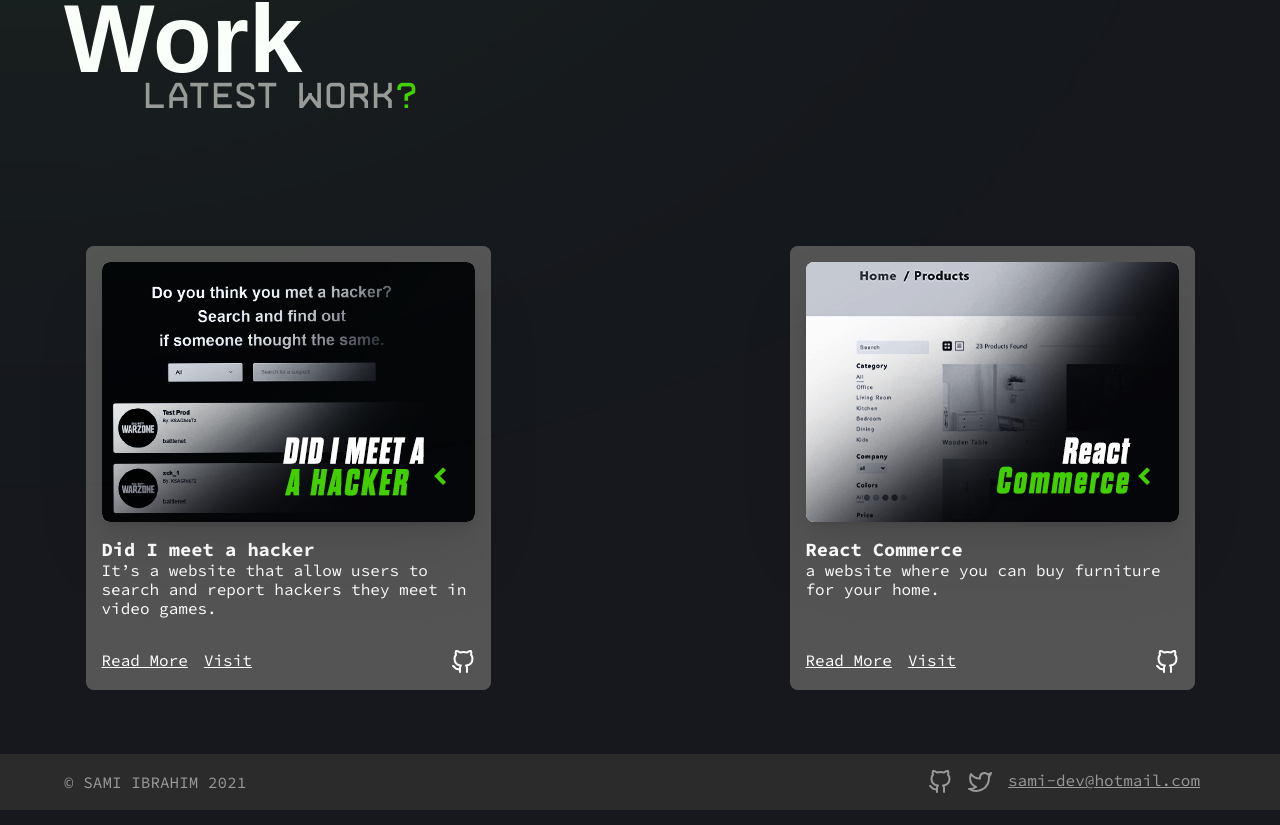
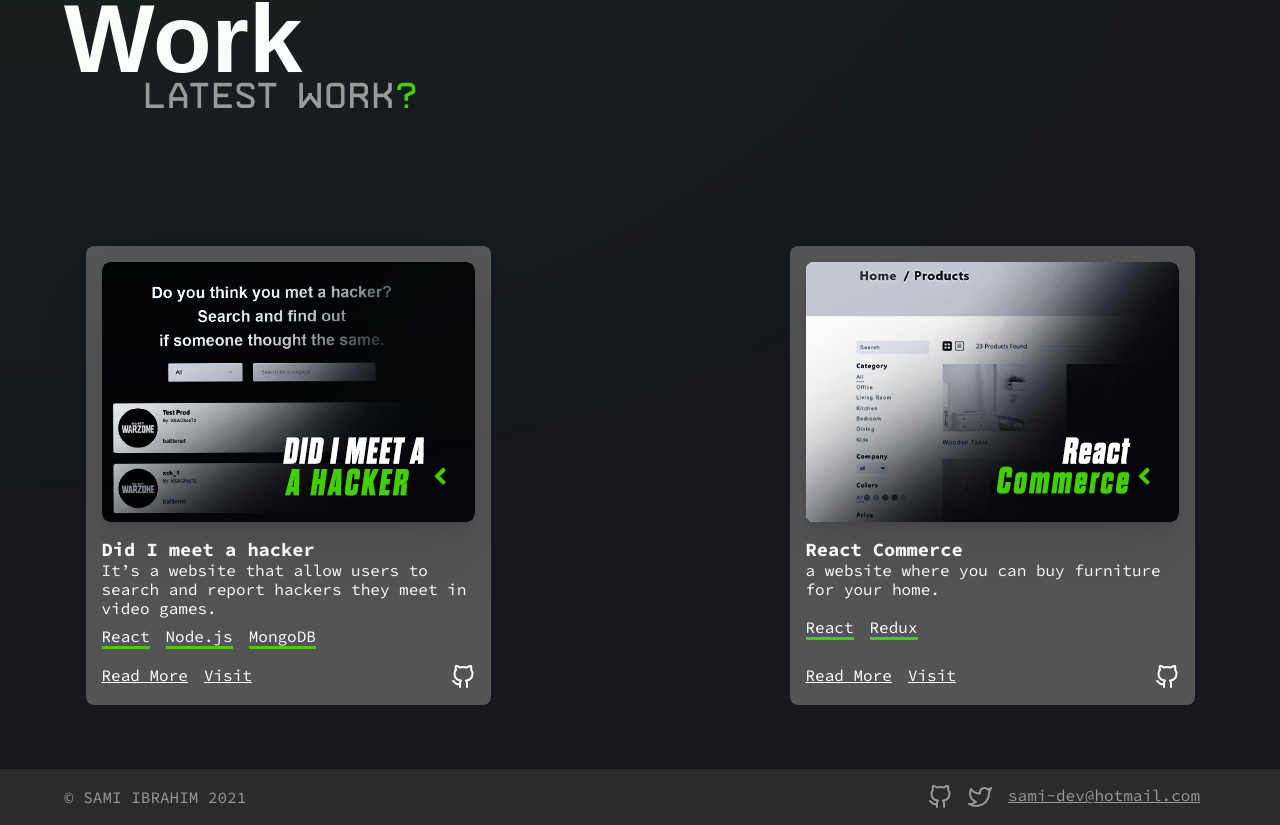
Before and after one commit to SamiKamal/portfolio, a React (Create React App) app: page / in a window 1280 px wide. Shown: the part 687-1512 px from the top of the page. Built offline with nearby package versions, Linux system fonts and the light colour scheme; a web font is replaced by a local one.

Commit message:
Add the stack to WordCard

```diff
--- a/src/components/WorkCard/index.js
+++ b/src/components/WorkCard/index.js
@@ -4,7 +4,7 @@ import { Link } from 'react-router-dom'
 import styled from 'styled-components'
 import { QUERIES } from '../../util/constants'
 
-function WorkCard({title, summary, readMoreLink, visitLink, githubLink, src}) {
+function WorkCard({title, summary, readMoreLink, visitLink, githubLink, src, stack}) {
     return (
         <WorkProject>
         <WorkImageWrapper>
@@ -15,6 +15,12 @@ function WorkCard({title, summary, readMoreLink, visitLink, githubLink, src}) {
             <WorkHeader>{title}</WorkHeader>
             <WorkSummary>{summary}</WorkSummary>
         </WorkTextWrapper>
+
+        <StackWrapper>
+                <StackList>
+                    {stack.map(el => <StackItem>{el}</StackItem>)}
+                </StackList>
+        </StackWrapper>
 
         <WorkFooter>
             <WorkLinksWrapper>
@@ -92,7 +98,7 @@ const WorkImage = styled.img`
 
 const WorkTextWrapper = styled.div`
     margin-top: 16px;
-    margin-bottom: 32px;
+    margin-bottom: 8px;
 `
 
 const WorkHeader = styled.h3`
@@ -125,6 +131,27 @@ const WorkLink = styled(Link)`
 
 `
 
+const StackWrapper = styled.div`
+    margin: 16px 0;
+    margin-top: auto;
+`
+
+const StackList =  styled.ul`
+    display: flex;
+    list-style: none;
+    padding: 0;
+`
+
+const StackItem = styled.li`
+
+    border-bottom: 3px solid var(--color-secondary);
+
+    &:not(:last-child) {
+        margin-right: 16px;
+    }
+`
+
+
 const WorkIconsWrapper = styled.div`
 `
 
--- a/src/pages/HomePage/index.js
+++ b/src/pages/HomePage/index.js
@@ -43,6 +43,7 @@ function HomePage() {
                     visitLink="https://didimeetahacker.vercel.app/"
                     githubLink="/"
                     src={didimeetahackerCover}
+                    stack={["React", "Node.js", "MongoDB"]}
                     />
 
                     <WorkCard
@@ -52,6 +53,7 @@ function HomePage() {
                     visitLink="https://react-commercee.netlify.app/"
                     githubLink="https://github.com/SamiKamal/React-commerce"
                     src={reactcommerceCover}
+                    stack={["React", "Redux"]}
                     />
                 </WorkList>
             </WorkWrapper>
```
